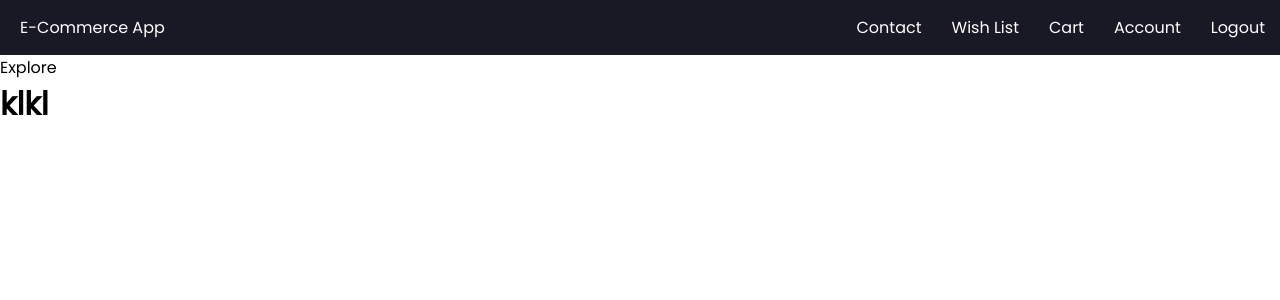
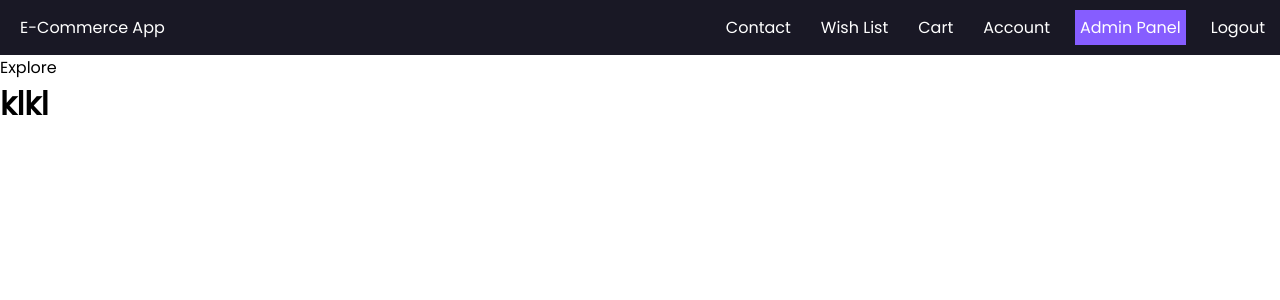
Before and after one commit to harshgupta20/ecommerce-app, a React (Create React App) app: page / in a window 1280 px wide. Shown: the top 300 px of the page. Built offline with nearby package versions, Linux system fonts and the light colour scheme; no server answers; sample sign-in values are in the browser's storage.

Commit message:
Admin panel created on menu

```diff
--- a/src/App.js
+++ b/src/App.js
@@ -8,6 +8,7 @@ import Contact from './pages/Contact';
 import WishList from './pages/WishList';
 import Cart from './pages/Cart';
 import Account from './pages/Account';
+import Admin from "./pages/Admin";
 
 import { auth } from './config/Firebase';
 import { useAuthState } from 'react-firebase-hooks/auth';
@@ -28,6 +29,7 @@ function App() {
           <Route path='/wish-list' element={user ? <WishList/> : <Navigate to='/'/>}/>
           <Route path='/cart' element={user ? <Cart/> : <Navigate to='/'/>}/>
           <Route path='/account' element={user ? <Account/> : <Navigate to='/'/>}/>
+          <Route path='/admin' element={user ? <Admin/> : <Navigate to='/'/>}/>
         </Routes>
       </Router>
       <h1>klkl</h1>
--- a/src/components/Navbar.jsx
+++ b/src/components/Navbar.jsx
@@ -40,6 +40,7 @@ const Navbar = () => {
                             {user?.displayName && <li id="nav-li"><Link id="nav-link" to='/wish-list'>Wish List</Link></li>}
                             {user?.displayName && <li id="nav-li"><Link id="nav-link" to='/cart'>Cart</Link></li>}
                             {user?.displayName && <li id="nav-li"><Link id="nav-link" to='/account'>Account</Link></li>}
+                            {user?.displayName && <li id="nav-li-admin"><Link id="nav-link" to='/admin'>Admin Panel</Link></li>}
                             {user?.displayName ? <li onClick={userLogoutFunc} id="nav-li"><Link id="nav-link" to='/'>Logout</Link></li> : <li onClick={userLoginFunc} id="nav-li"><Link id="nav-link" to='/'>Login</Link></li>}
                         </ul>
                 </div>
--- /dev/null
+++ b/src/pages/Admin.jsx
@@ -0,0 +1,9 @@
+import React from 'react'
+
+const Admin = () => {
+  return (
+    <div>Admin</div>
+  )
+}
+
+export default Admin
--- a/src/styles/Navbar.css
+++ b/src/styles/Navbar.css
@@ -36,9 +36,14 @@
     color: #191825;
 }
 
-
 #nav-li:hover{
     color: #191825;
     background-color: white;
     cursor: pointer;
 }
+
+#nav-li-admin{
+    margin: 10px;
+    padding: 5px;
+    background-color: #865DFF;
+}
```
